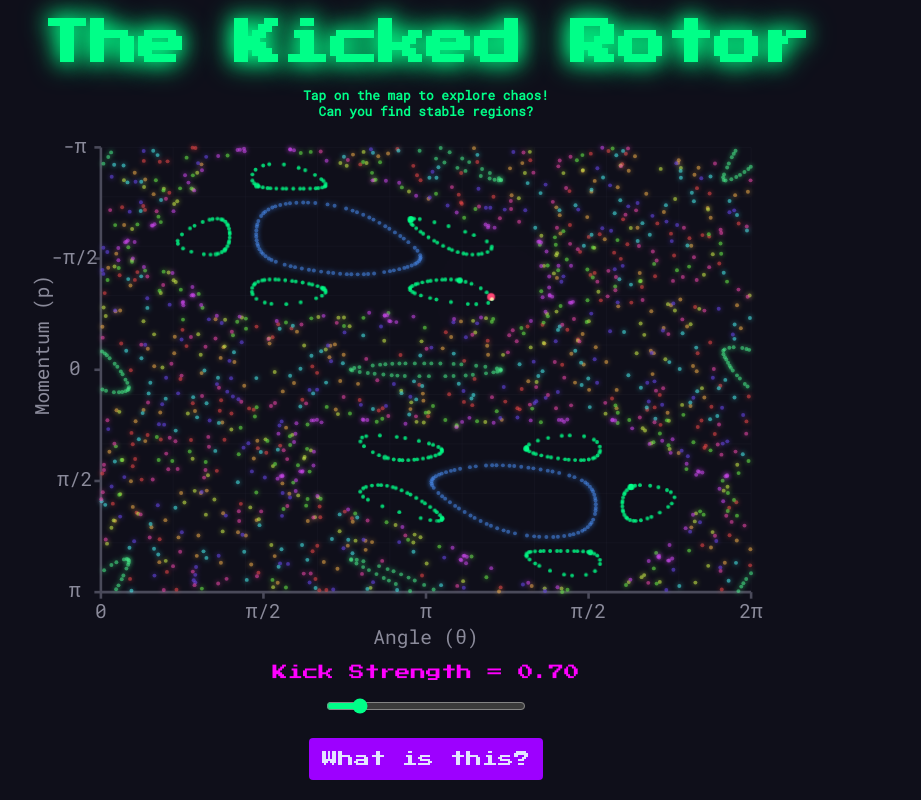
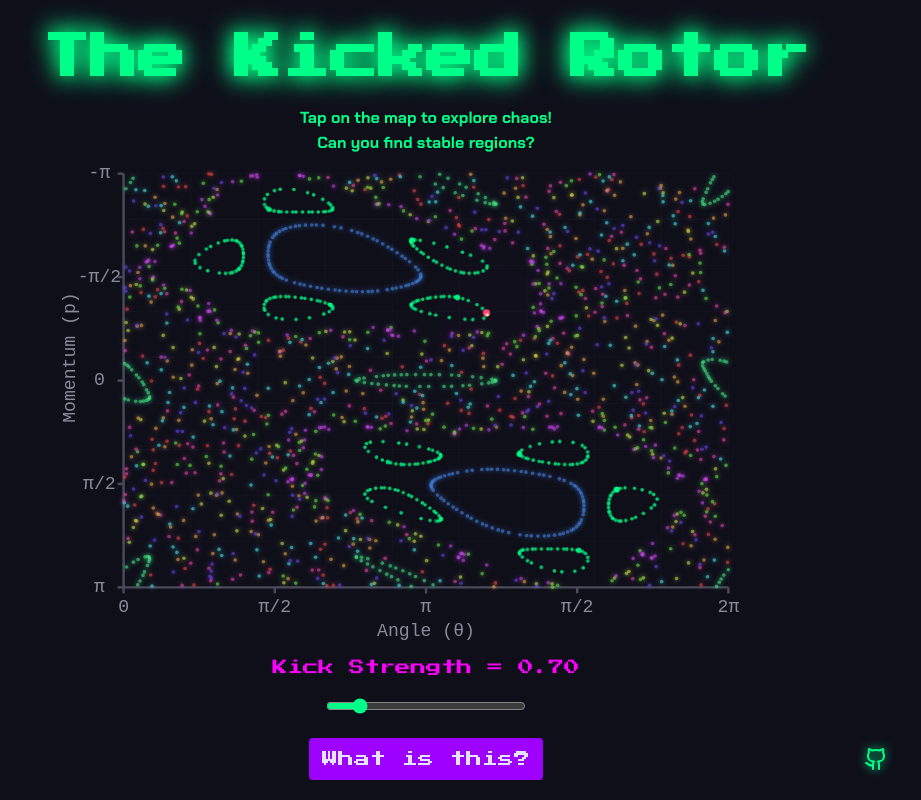
Before and after one commit to IlyaOrson/KickedRotor, a SvelteKit app: page / in a window 1280 px wide. Shown: the whole page, without its empty margins (214-1135 px from the left). Built offline with nearby package versions, Linux system fonts and the light colour scheme.

Commit message:
Add GitHub logo and title, improve layout, adjust trajectory calculations and styles

```diff
--- a/src/routes/+page.svelte
+++ b/src/routes/+page.svelte
@@ -2,6 +2,7 @@
   import README from "../../README.md";
   import Rotor from "$lib/components/Rotor.svelte";
   import PhaseSpace from "$lib/components/PhaseSpace.svelte";
+  import GithubLogo from "$lib/components/GithubLogo.svelte";
   import { onMount, onDestroy } from "svelte";
 
   // Types
@@ -37,13 +38,14 @@
   let pointsPerTrajectory = $derived(
     Math.floor(MIN_POINTS + (WIDTH / MAX_WIDTH) * (MAX_POINTS - MIN_POINTS))
   );
+  let pointsClickedTrajectory = $derived(pointsPerTrajectory * 10);
 
   let selectedTheta = $state(3.77);
   let selectedP = $state(-1.03);
 
   $effect(() => {
     startTrajectoryAnimation(
-      generateTrajectory(selectedTheta, selectedP, pointsPerTrajectory * 5)
+      generateTrajectory(selectedTheta, selectedP, pointsClickedTrajectory)
     );
   });
 
@@ -81,12 +83,6 @@
     const newP = mod(p + k * Math.sin(theta), TWO_PI) - PI; // Center around 0
     const newTheta = mod(theta + newP, TWO_PI);
     return [newTheta, newP];
-  }
-
-  function toSVGCoords(theta: number, p: number): Point {
-    const x = MARGIN + (theta / TWO_PI) * (WIDTH - 2 * MARGIN);
-    const y = TOP_MARGIN + ((p + PI) / TWO_PI) * (HEIGHT - MARGIN - TOP_MARGIN);
-    return [x, y];
   }
 
   function fromSVGCoords(x: number, y: number): Point {
@@ -211,7 +207,7 @@
     [selectedTheta, selectedP] = fromSVGCoords(svgPoint.x, svgPoint.y);
 
     startTrajectoryAnimation(
-      generateTrajectory(selectedTheta, selectedP, pointsPerTrajectory * 5)
+      generateTrajectory(selectedTheta, selectedP, pointsClickedTrajectory)
     );
   }
 
@@ -248,6 +244,7 @@
   }
 </script>
 
+<title>The Kicked Rotor - A Chaotic Playground!</title>
 <div class="kicked-rotor">
   <!-- <h1 class="title">The Kicked Rotor</h1> -->
   {#if !isReadmeExpanded}
@@ -293,9 +290,15 @@
     </div>
   {/if}
   <div class="readme-widget">
-    <button class="toggle-button" onclick={toggleReadme}>
-      {isReadmeExpanded ? "Playground" : "What is this?"}
-    </button>
+    <div class="button-row">
+      <div></div>
+      <button class="toggle-button" onclick={toggleReadme}>
+        {isReadmeExpanded ? "Playground" : "What is this?"}
+      </button>
+      <div class="github-link" style="margin-right: {MARGIN}px">
+        <GithubLogo />
+      </div>
+    </div>
     {#if isReadmeExpanded}
       <div class="rotor-explorer">
         <div class="trajectories-explorer">
@@ -323,7 +326,7 @@
           </div>
         </div>
         <div class="controls-explorer">
-          <h3 class="controls-title">Initial Position</h3>
+          <h3 class="controls-title">Initial position</h3>
           <div class="controls-grid">
             <div class="rotor-container">
               <Rotor
@@ -389,8 +392,8 @@
   /* https://github.com/pngwn/MDsveX/issues/302#issuecomment-1041293000  */
   @import url("https://cdn.jsdelivr.net/npm/katex@0.12.0/dist/katex.min.css");
 
-  @import url("https://fonts.googleapis.com/css2?family=Press+Start+2P&display=swap");
-  @import url("https://fonts.googleapis.com/css2?family=Roboto+Mono&display=swap");
+  @import url("https://fonts.googleapis.com/css2?family=Chakra+Petch:ital,wght@0,300;0,400;0,500;0,600;0,700;1,300;1,400;1,500;1,600;1,700&family=Press+Start+2P&display=swap");
+  @import url("https://fonts.googleapis.com/css2?family=Chakra+Petch:ital,wght@0,300;0,400;0,500;0,600;0,700;1,300;1,400;1,500;1,600;1,700&family=Open+Sans:ital,wght@0,300..800;1,300..800&display=swap");
 
   .kicked-rotor {
     padding: 1rem;
@@ -421,10 +424,10 @@
   }
 
   .subtitle {
-    font-family: "Roboto Mono", monospace;
+    font-family: "Chakra Petch", monospace;
     color: #00ff88;
-    font-size: clamp(0.6rem, 1vw, 1rem);
-    margin: 3;
+    font-size: clamp(0.6rem, 2vw, 1rem);
+    margin: 0;
     text-align: center;
     position: relative;
     z-index: 10;
@@ -455,7 +458,7 @@
 
   .k-value {
     font-family: "Press Start 2P", monospace;
-    color: #FF00FF;
+    color: #ff00ff;
     font-size: clamp(0.7rem, 1.2vw, 1rem);
     /* margin-top: 1rem; */
   }
@@ -474,7 +477,7 @@
   }
 
   .toggle-button {
-    background: #9D00FF;
+    background: #9d00ff;
     color: #e4e4ff;
     border: none;
     padding: 0.5rem 1rem;
@@ -484,6 +487,16 @@
     padding: 0.8rem;
     transition: background 0.3s;
     font-size: clamp(0.6rem, 2vw, 1rem);
+  }
+
+  .button-row {
+    display: grid;
+    grid-template-columns: 1fr auto 1fr;
+    align-items: center;
+  }
+
+  .github-link {
+    justify-self: end;
   }
 
   .rotor-explorer {
@@ -497,6 +510,9 @@
   @media (min-width: 1024px) {
     .rotor-explorer {
       flex-direction: row;
+    }
+    .readme-widget {
+      max-width: 1024px;
     }
   }
 
@@ -560,7 +576,6 @@
   }
 
   .parameter-label {
-    font-family: "Roboto Mono", monospace;
     color: #8a8a9a;
     text-align: center;
     font-size: 0.9rem;
@@ -573,16 +588,38 @@
     padding: 1rem;
     border-radius: 0.5rem;
     box-shadow: 0 0 10px rgba(0, 0, 0, 0.5);
-    overflow-y: auto;
+    /* overflow-y: auto; */
   }
 
   :global(body) {
     background: #0f0f1a;
-    color: #fff;
+    color: #e4e4ff;
     display: flex;
     justify-content: center;
     align-items: center;
     min-height: 100vh;
     margin: 0;
+    font-family: Georgia, "Times New Roman", serif;
+    font-size: 20px;
+    line-height: 1.6;
+  }
+
+  :global(a) {
+    color: #ff00ff;
+    text-decoration: none;
+    transition: color 0.2s;
+  }
+
+  :global(a:hover) {
+    color: #ffa500;
+    text-decoration: underline;
+  }
+
+  :global(a:visited) {
+    color: #ff3864;
+  }
+
+  :global(a:active) {
+    color: #00ffff;
   }
 </style>
```
